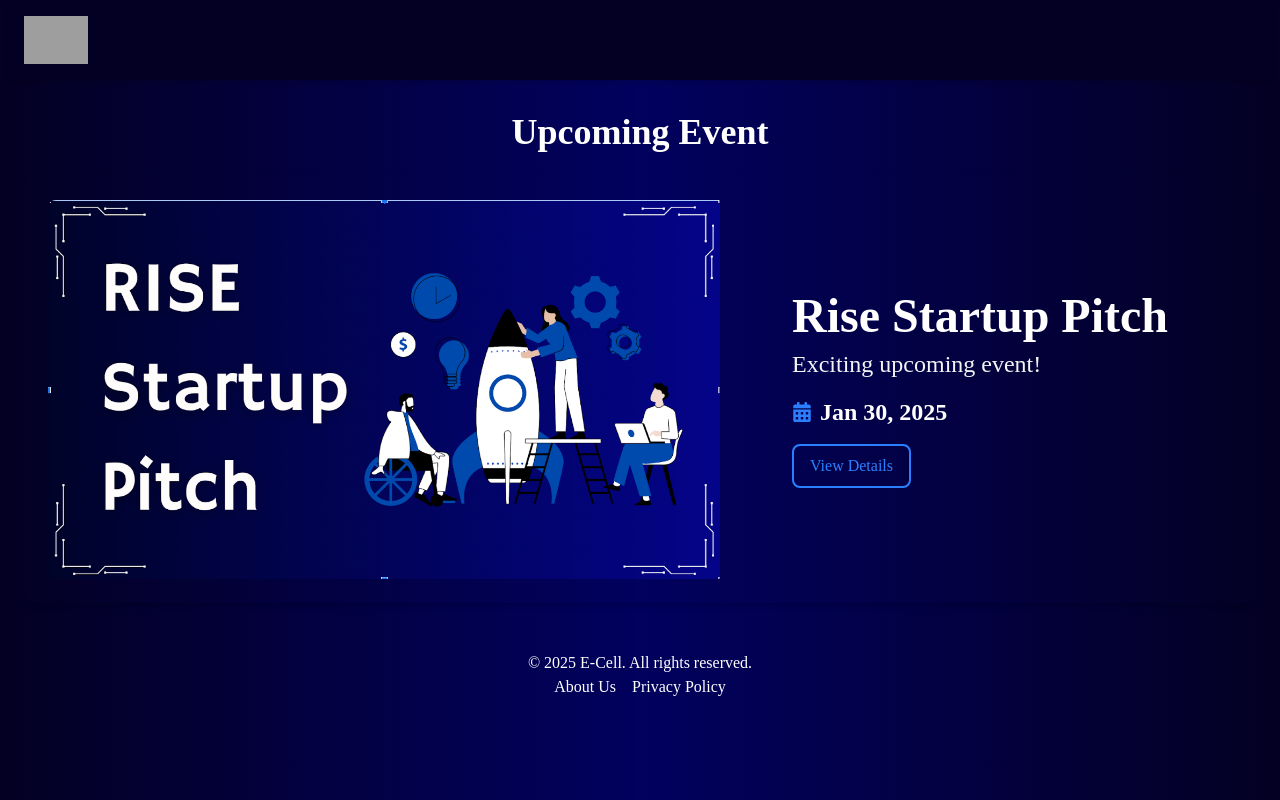
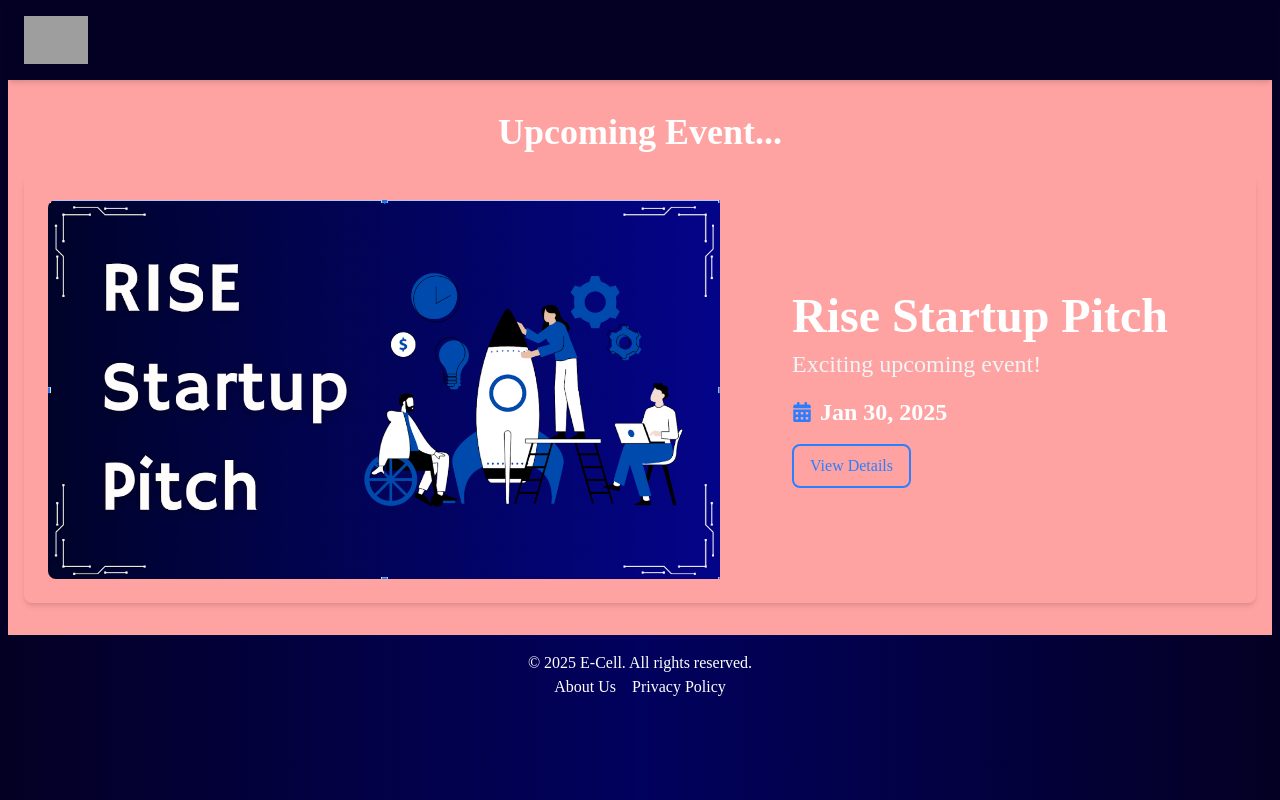
Before and after one commit to 2005pavitra/Event-Page, a React (Vite) app: page / in a window 1280 px wide. Built offline with nearby package versions, Linux system fonts and the light colour scheme; grey boxes are pictures that could not be loaded.

Commit message:
image updates

```diff
--- a/src/EventCard.jsx
+++ b/src/EventCard.jsx
@@ -45,8 +45,8 @@ const App = () => {
       {/* Hero Section */}
 
       {/* Upcoming Events */}
-      <section id="upcoming" className="py-8 px-4">
-        <h2 className="text-4xl font-bold mb-6 text-center ">Upcoming Event</h2>
+      <section id="upcoming" className="py-8 px-4 bg-red-300">
+        <h2 className="text-4xl font-bold mb-6 text-center ">Upcoming Event...</h2>
         <div className="flex flex-col gap-8">
           {events.map((event) => (
             <div
```
